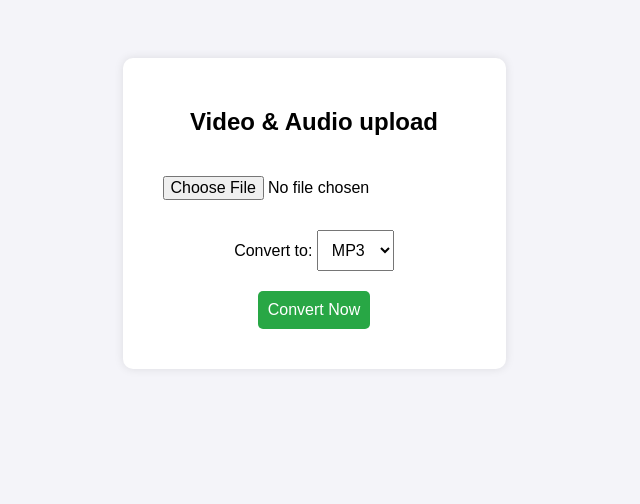
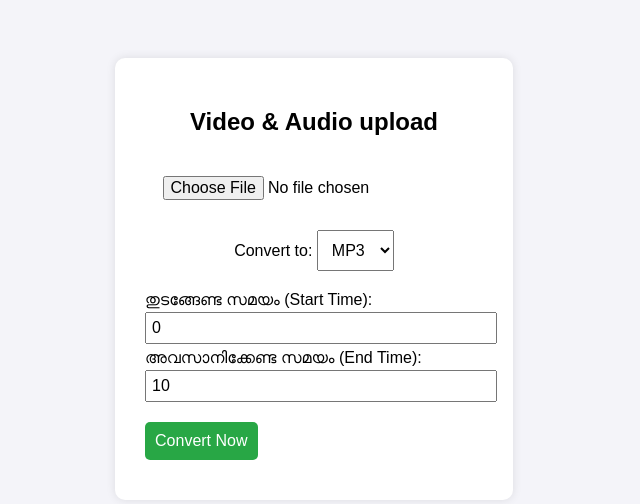
Before and after one commit to Shynes2313/web_converter, a FastAPI app: page / in a window 1280 px wide. Shown: the top 504 px of the page, without its empty margins (326-966 px from the left). Run offline with FastAPI, Linux system fonts and the light colour scheme.

Commit message:
Update index.html

```diff
--- a/templates/index.html
+++ b/templates/index.html
@@ -23,8 +23,11 @@
                 <option value="mp4">MP4</option>
                 <option value="wav">WAV</option>
             </select><br>
-            <button type="submit">Convert Now</button>
-        </form>
-    </div>
-</body>
-</html>
+           <div style="margin-top: 10px; text-align: left;">
+        <label>തുടങ്ങേണ്ട സമയം (Start Time):</label><br>
+        <input type="number" name="start_time" value="0" min="0" style="width: 100%; padding: 5px; margin-top: 3px; margin-bottom: 5px;"><br>
+
+        <label>അവസാനിക്കേണ്ട സമയം (End Time):</label><br>
+        <input type="number" name="end_time" value="10" min="1" style="width: 100%; padding: 5px; margin-top: 3px;">
+  <button type="submit">Convert Now</button>
+</form>
```
